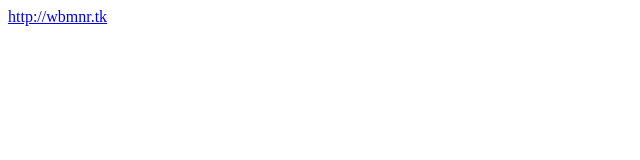
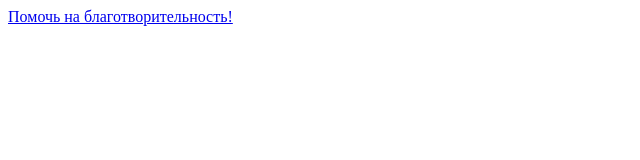
Before and after one commit to trymani/kompse.github.io, a plain HTML site: page index.html in a window 1280 px wide. Shown: the whole page, without its empty margins (0-640 px from the left). Drawn offline with Linux system fonts and the light colour scheme.

Commit message:
init commit3

```diff
--- a/index.html
+++ b/index.html
@@ -14,6 +14,6 @@
    })(document, window, "fdforms");
 </script>
 <a href=http://wbmnr.tk>
-http://wbmnr.tk</a>
+       Помочь на благотворительность!</a>
 </body>
 </html>
```
